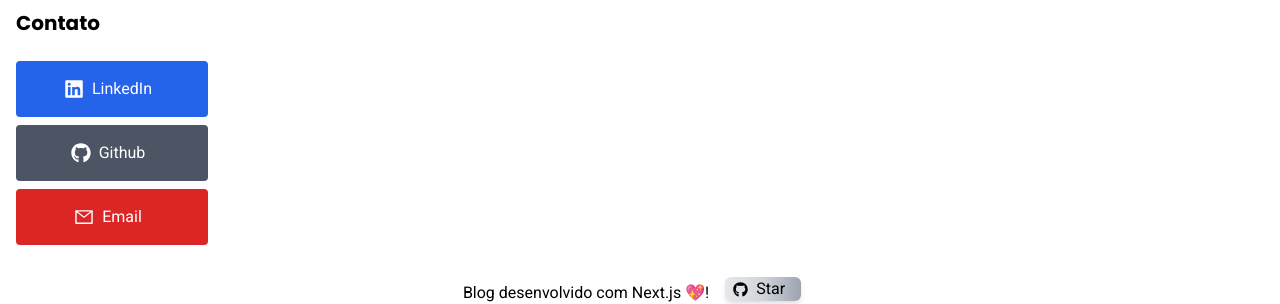
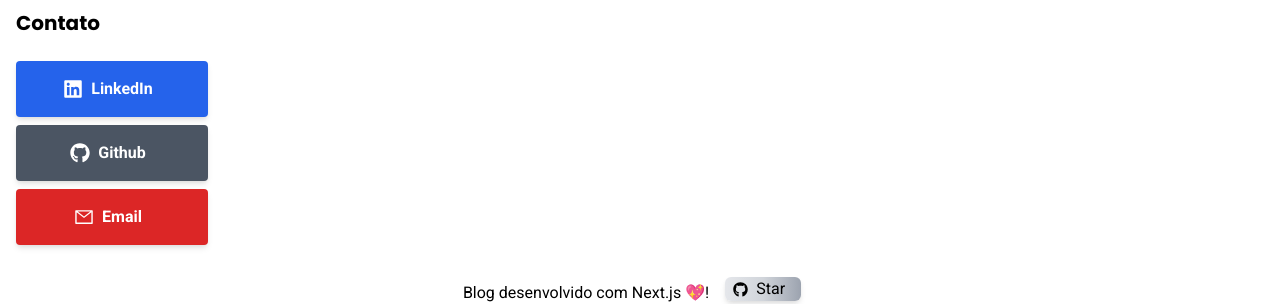
Before and after one commit to r3nanp/r3nanp-blog, a Next.js app: page /about in a window 1280 px wide. Shown: the part 928-1232 px from the top of the page. Built offline with nearby package versions, Linux system fonts and the light colour scheme.

Commit message:
style: change scale animation

```diff
--- a/src/components/Contact.tsx
+++ b/src/components/Contact.tsx
@@ -21,8 +21,8 @@ const Contact: React.FC<IContactProps> = ({
       <Link href={href}>
         <a className="mb-2 w-48" rel="noopener noreferrer" target="_blank">
           <motion.div
-            whileHover={{ scale: 1.2 }}
-            className={`flex transition items-center justify-center w-48 rounded text-white ${color} p-4 hover:${hover_color}`}
+            whileHover={{ scale: 1.1 }}
+            className={`flex transition items-center justify-center w-48 font-bold rounded text-white shadow-md ${color} p-4 hover:${hover_color}`}
           >
             {children}
           </motion.div>
--- a/src/components/Footer.tsx
+++ b/src/components/Footer.tsx
@@ -10,7 +10,7 @@ const Footer: React.FC = () => {
       <p className="text-center font-sm">Blog desenvolvido com Next.js 💖!</p>
       <Link href="https://github.com/r3nanp/r3nanp-blog">
         <a rel="noopener noreferrer" target="_blank">
-          <motion.div whileHover={{ scale: 1.2 }} className="mx-4 flex items-center justify-center rounded-md shadow-md hover:opacity-70 px-2 bg-gradient-to-r from-gray-200 via-gray-300 to-gray-400">
+          <motion.div whileHover={{ scale: 1.1 }} className="mx-4 flex items-center justify-center rounded-md shadow-md hover:opacity-70 px-2 bg-gradient-to-r from-gray-200 via-gray-300 to-gray-400">
             <FaGithub size={15} color="#000" />
             <span className="mx-2">Star</span>
           </motion.div>
```
